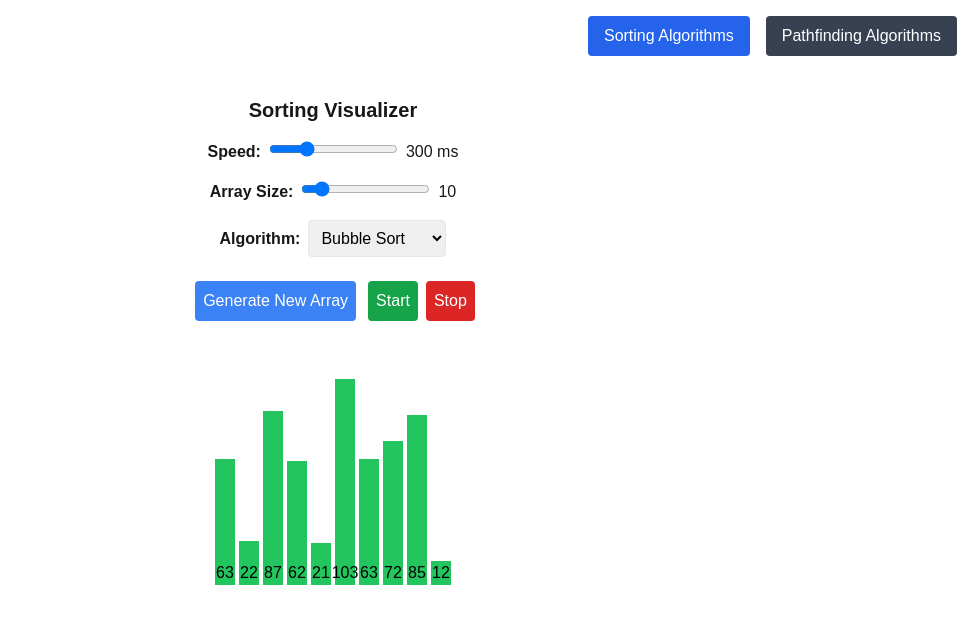
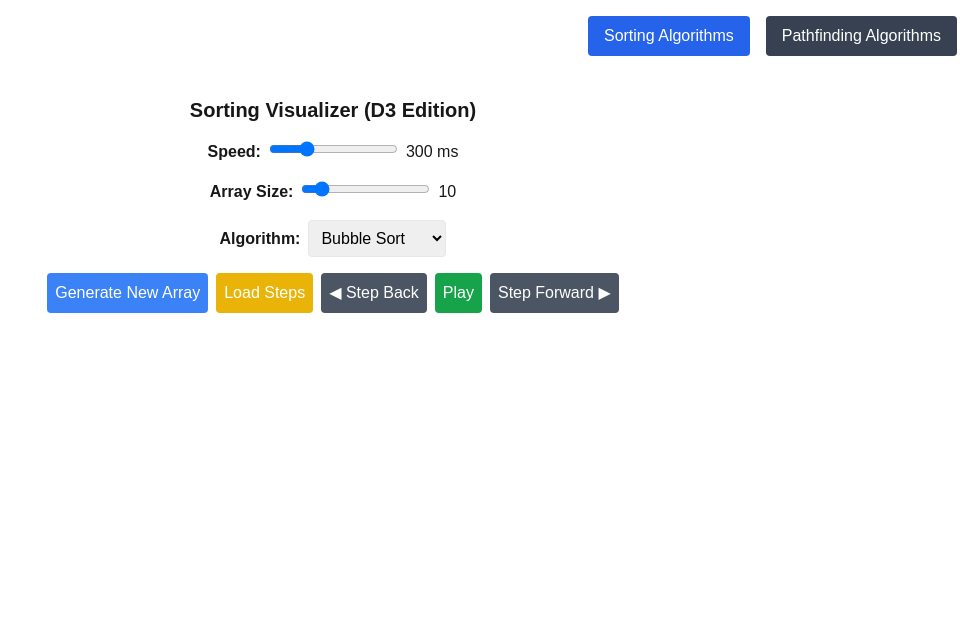
Before and after one commit to MoeAllami/CIS-376-Project, a Next.js app in the folder app/: page / in a window 1280 px wide. Shown: the top 624 px of the page, without its empty margins (307-1280 px from the left). Built offline with nearby package versions, Linux system fonts and the light colour scheme.

Commit message:
animations for play/pause and d3 implementation

```diff
--- a/app/app/components/SortingVisualizer.tsx
+++ b/app/app/components/SortingVisualizer.tsx
@@ -1,168 +1,248 @@
 import { useState, useEffect, useRef } from "react";
+import * as d3 from "d3";
 
-// Define a functional component called "Sorting Visualizer"
 const SortingVisualizer = () => {
-  const [array, setArray] = useState<number[]>([]);
-  const [speed, setSpeed] = useState(300); // Delay in milliseconds for visualization
+  // SVG reference for D3 to operate on.
+  const svgRef = useRef<SVGSVGElement>(null);
+
+  // State variables
+  const [array, setArray] = useState<number[]>([]); // Current array
+  const [steps, setSteps] = useState<number[][]>([]); // List of all steps (snapshots) for the chosen algorithm
+  const [currentStep, setCurrentStep] = useState(0); // Current step index
+  const [speed, setSpeed] = useState(300); // Playback speed (ms) used in transitions
   const [arraySize, setArraySize] = useState(10); // Number of elements in the array
-  const [isSorting, setIsSorting] = useState(false); // Flag for start/stop control
-  const [selectedAlgorithm, setSelectedAlgorithm] = useState("bubble"); // Default algorithm
-  const stopRef = useRef(false); // Reference for pausing
+  const [selectedAlgorithm, setSelectedAlgorithm] = useState("bubble"); // Chosen sorting algorithm
+  const [isPlaying, setIsPlaying] = useState(false); // Is the animation playing?
+  const intervalRef = useRef<NodeJS.Timeout | null>(null); // Reference for the playback interval
 
-  // Ensures an array is generated immediately and when size changes
-  useEffect(() => {
-    generateArray();
-  }, [arraySize]);
-
-  // Function to generate a random array
+  // Function to generate a random array based on the current arraySize
   const generateArray = () => {
     const newArray = Array.from({ length: arraySize }, () =>
       Math.floor(Math.random() * 100 + 10)
     );
     setArray(newArray);
+
+    // Reset any existing steps and step index whenever a new array is generated
+    setSteps([]);
+    setCurrentStep(0);
   };
 
-  // Helper function to create delay
-  const delay = (ms: number) =>
-    new Promise<void>((res) => {
-      const timer = setTimeout(() => {
-        if (!stopRef.current) res();
-        else clearTimeout(timer);
-      }, ms);
-    });
+  // Re-generate the array when arraySize changes
+  useEffect(() => {
+    generateArray();
+  }, [arraySize]);
 
-  // Defines an asynchronous function for using bubble sort
-  const bubbleSort = async () => {
-    let arr = [...array];
-    let n = arr.length;
+  // Bubble Sort Steps
+  // Captures array state after each swap.
+  const computeBubbleSortSteps = (inputArray: number[]) => {
+    const arr = [...inputArray];
+    const result: number[][] = [[...arr]]; // initial snapshot
 
-    for (let i = 0; i < n - 1 && !stopRef.current; i++) {
-      for (let j = 0; j < n - i - 1 && !stopRef.current; j++) {
+    for (let i = 0; i < arr.length - 1; i++) {
+      for (let j = 0; j < arr.length - i - 1; j++) {
         if (arr[j] > arr[j + 1]) {
-          [arr[j], arr[j + 1]] = [arr[j + 1], arr[j]]; // Swap
-          setArray([...arr]); // Used to update the UI with the new array state
-          await delay(speed); // Delay for visualization
+          [arr[j], arr[j + 1]] = [arr[j + 1], arr[j]];
+          result.push([...arr]); // push snapshot each time we swap
         }
       }
     }
+    return result;
   };
 
-  // Defines an asynchronous function for using selection sort
-  const selectionSort = async () => {
-    let arr = [...array];
-    let n = arr.length;
+  // Selection Sort Steps
+  // Find the minimum in the unsorted region and swap.
+  const computeSelectionSortSteps = (inputArray: number[]) => {
+    const arr = [...inputArray];
+    const result: number[][] = [[...arr]]; // initial snapshot
 
-    for (let i = 0; i < n - 1 && !stopRef.current; i++) {
-      let min_idx = i; // Assume the current position holds the minimum element
-
-      // Iterate through the unsorted portion to find the actual minimum
-      for (let j = i + 1; j < n && !stopRef.current; j++) {
-        if (arr[j] < arr[min_idx]) {
-          // Update min if a smaller element is found
-          min_idx = j;
+    for (let i = 0; i < arr.length - 1; i++) {
+      let minIndex = i;
+      for (let j = i + 1; j < arr.length; j++) {
+        if (arr[j] < arr[minIndex]) {
+          minIndex = j;
         }
       }
+      // Only swap if different
+      if (minIndex !== i) {
+        [arr[i], arr[minIndex]] = [arr[minIndex], arr[i]];
+        result.push([...arr]); // push snapshot after swapping
+      }
+    }
+    return result;
+  };
 
-      [arr[i], arr[min_idx]] = [arr[min_idx], arr[i]]; // Swap
-      setArray([...arr]); // Used to update the UI with the new array state
-      await delay(speed); // Delay for visualization
+  // Insertion Sort Steps
+  // Insert each element into its correct position in the sorted portion.
+  const computeInsertionSortSteps = (inputArray: number[]) => {
+    const arr = [...inputArray];
+    const result: number[][] = [[...arr]]; // initial snapshot
+
+    for (let i = 1; i < arr.length; i++) {
+      let key = arr[i];
+      let j = i - 1;
+      while (j >= 0 && arr[j] > key) {
+        arr[j + 1] = arr[j];
+        j = j - 1;
+        result.push([...arr]); // push snapshot after each shift
+      }
+      arr[j + 1] = key;
+      result.push([...arr]); // snapshot after placing the key
+    }
+
+    return result;
+  };
+
+  // Quick Sort Steps
+  // Partition function that returns the pivot index, pushing states to result.
+  const partition = (
+    arr: number[],
+    low: number,
+    high: number,
+    result: number[][]
+  ) => {
+    const pivot = arr[high];
+    let i = low - 1;
+
+    for (let j = low; j < high; j++) {
+      if (arr[j] < pivot) {
+        i++;
+        [arr[i], arr[j]] = [arr[j], arr[i]];
+        result.push([...arr]); // snapshot after each swap
+      }
+    }
+    [arr[i + 1], arr[high]] = [arr[high], arr[i + 1]];
+    result.push([...arr]); // pivot placed
+    return i + 1;
+  };
+
+  // Recursive quick sort that accumulates states in "result".
+  const quickSortRecursive = (
+    arr: number[],
+    low: number,
+    high: number,
+    result: number[][]
+  ) => {
+    if (low < high) {
+      const pi = partition(arr, low, high, result);
+      quickSortRecursive(arr, low, pi - 1, result);
+      quickSortRecursive(arr, pi + 1, high, result);
     }
   };
 
-  // Defines an asynchronous function for using insertion sort
-  const insertionSort = async () => {
-    let arr = [...array];
-    for (let i = 1; i < arr.length && !stopRef.current; i++) {
-      let key = arr[i];
-      let j = i - 1;
-      // Move elements greater than key to one position ahead of current position
-      while (j >= 0 && arr[j] > key && !stopRef.current) {
-        arr[j + 1] = arr[j];
-        j = j - 1;
+  const computeQuickSortSteps = (inputArray: number[]) => {
+    const arr = [...inputArray];
+    const result: number[][] = [[...arr]]; // initial snapshot
+    quickSortRecursive(arr, 0, arr.length - 1, result);
+    return result;
+  };
+
+  // Called when we want to compute steps for the chosen algorithm.
+  const prepareSteps = () => {
+    let recordedSteps: number[][] = [];
+
+    switch (selectedAlgorithm) {
+      case "bubble":
+        recordedSteps = computeBubbleSortSteps(array);
+        break;
+      case "selection":
+        recordedSteps = computeSelectionSortSteps(array);
+        break;
+      case "insertion":
+        recordedSteps = computeInsertionSortSteps(array);
+        break;
+      case "quick":
+        recordedSteps = computeQuickSortSteps(array);
+        break;
+      default:
+        recordedSteps = [[...array]]; // fallback
+        break;
     }
-      arr[j + 1] = key;
-      setArray([...arr]); // Update UI with new array state
-      await delay(speed); // Delay for visualization
+
+    setSteps(recordedSteps);
+    setCurrentStep(0);
+  };
+
+  // Renders the current step in steps[currentStep] whenever it changes.
+  useEffect(() => {
+    if (!svgRef.current || steps.length === 0) return;
+
+    const svg = d3.select(svgRef.current);
+    const width = 600;
+    const height = 300;
+    const data = steps[currentStep];
+    const barWidth = width / data.length;
+
+    // Transition for rectangles
+    svg
+      .selectAll("rect")
+      .data(data, (d, i) => i)
+      .join("rect")
+      .transition()
+      .duration(speed / 1.2)
+      .attr("x", (_, i) => i * barWidth)
+      .attr("y", (d) => height - d * 2)
+      .attr("width", barWidth - 2)
+      .attr("height", (d) => d * 2)
+      .attr("fill", "steelblue");
+
+    // Transition for text labels
+    const textSelection = svg.selectAll("text").data(data);
+
+    textSelection
+      .join("text")
+      .transition()
+      .duration(speed / 1.2)
+      .text((d) => d)
+      .attr("x", (_, i) => i * barWidth + (barWidth - 2) / 2)
+      .attr("y", (d) => height - d * 2 - 5)
+      .attr("text-anchor", "middle")
+      .attr("fill", "white")
+      .attr("font-size", 12);
+  }, [steps, currentStep, speed]);
+
+  // Play continuous steps.
+  const play = () => {
+    if (currentStep >= steps.length - 1) return; // Nothing to play if at last step
+
+    setIsPlaying(true);
+    intervalRef.current = setInterval(() => {
+      setCurrentStep((prev) => {
+        if (prev >= steps.length - 1) {
+          // If we've reached the last step, stop.
+          clearInterval(intervalRef.current!);
+          setIsPlaying(false);
+          return prev;
+        }
+        return prev + 1;
+      });
+    }, speed);
+  };
+
+  // Pause/Stop the animation.
+  const pause = () => {
+    setIsPlaying(false);
+    if (intervalRef.current) clearInterval(intervalRef.current);
+  };
+
+  // Move one step forward
+  const stepForward = () => {
+    if (currentStep < steps.length - 1) {
+      setCurrentStep(currentStep + 1);
     }
   };
 
-  // Function to swap numbers in an array
-  function swap(arr: number[], i: number, j: number) {
-    let temp = arr[i];
-    arr[i] = arr[j];
-    arr[j] = temp;
-  }
-
-  // Function used to partition the array during quick sort
-  async function partition(arr: number[], low: number, high: number) {
-    // Select pivot
-    let pivot = arr[high];
-    // The right position of the pivot so far
-    let i = low - 1;
-
-    // Move smaller elements to the left
-    for (let j = low; j <= high - 1 && !stopRef.current; j++) {
-      if (arr[j] < pivot) {
-        i++;
-        swap(arr, i, j);
-        setArray([...arr]);
-        await delay(speed); // Delay for visualization
-      }
-    }
-
-    // Move pivot after smaller elements and return its position
-    swap(arr, i + 1, high);
-    setArray([...arr]);
-    await delay(speed); // Delay for visualization
-    return i + 1;
-  }
-
-  // QuickSort recursive function
-  const quickSort = async (arr: number[], low: number, high: number) => {
-    if (low < high && !stopRef.current) {
-      // set partition return index of pivot
-      let pi = await partition(arr, low, high);
-
-      // Recursion calls for smaller elements and >= elements
-      await quickSort(arr, low, pi - 1);
-      await quickSort(arr, pi + 1, high);
+  // Move one step backward
+  const stepBack = () => {
+    if (currentStep > 0) {
+      setCurrentStep(currentStep - 1);
     }
   };
 
-  // Initiate sorting based on selected algorithm
-  const startSort = async () => {
-    stopRef.current = false;
-    setIsSorting(true);
-    let arr = [...array];
-    switch (selectedAlgorithm) {
-      case "bubble":
-        await bubbleSort();
-        break;
-      case "selection":
-        await selectionSort();
-        break;
-      case "insertion":
-        await insertionSort();
-        break;
-      case "quick":
-        await quickSort(arr, 0, arr.length - 1);
-        break;
-      default:
-        break;
-    }
-    setIsSorting(false);
-  };
-
-  // Function to stop/pause sorting
-  const stopSort = () => {
-    stopRef.current = true;
-    setIsSorting(false);
-  };
-
-  // JSX rendering with tailwind css
   return (
     <div className="text-center">
-      <h2 className="text-xl font-bold mb-4">Sorting Visualizer</h2>
+      <h2 className="text-xl font-bold mb-4">
+        Sorting Visualizer (D3 Edition)
+      </h2>
 
       {/* Slider for adjusting speed */}
       <div className="mb-4">
@@ -205,40 +285,45 @@ const SortingVisualizer = () => {
         </select>
       </div>
 
+      {/* Control buttons */}
+      <div className="space-x-2 mb-4">
         <button
           onClick={generateArray}
-        className="bg-blue-500 text-white p-2 m-2 rounded"
+          className="bg-blue-500 text-white p-2 rounded"
         >
           Generate New Array
         </button>
+        <button
+          onClick={prepareSteps}
+          className="bg-yellow-500 text-white p-2 rounded"
+        >
+          Load Steps
+        </button>
+        {/* Step Back button */}
+        <button
+          onClick={stepBack}
+          className="bg-gray-600 text-white p-2 rounded"
+        >
+          ◀ Step Back
+        </button>
+        {/* Play/Pause toggle button */}
+        <button
+          onClick={isPlaying ? pause : play}
+          className="bg-green-600 text-white p-2 rounded"
+        >
+          {isPlaying ? "Pause" : "Play"}
+        </button>
+        {/* Step Forward button */}
+        <button
+          onClick={stepForward}
+          className="bg-gray-600 text-white p-2 rounded"
+        >
+          Step Forward ▶
+        </button>
+      </div>
 
-      <button
-        onClick={startSort}
-        disabled={isSorting}
-        className="bg-green-600 text-white p-2 m-1 rounded"
-      >
-        Start
-      </button>
-      <button
-        onClick={stopSort}
-        disabled={!isSorting}
-        className="bg-red-600 text-white p-2 m-1 rounded"
-      >
-        Stop
-      </button>
-
-      {/* Bar visual representation of the array */}
-      <div className="flex justify-center items-end mt-4 space-x-1 h-60">
-        {array.map((value, idx) => (
-          <div
-            key={idx}
-            className="bg-green-500 text-black flex items-end justify-center"
-            style={{ height: `${value * 2}px`, width: "20px" }}
-          >
-            {value}
-          </div>
-        ))}
-      </div>
+      {/* SVG container for bars */}
+      <svg ref={svgRef} width="600" height="300" className="mx-auto" />
     </div>
   );
 };
```
Also changed, not shown: app/package.json (+8 -6 lines), 1 other file (tests, documents, lock files or other folders). Lines whose indentation alone changed are shown as unchanged.
